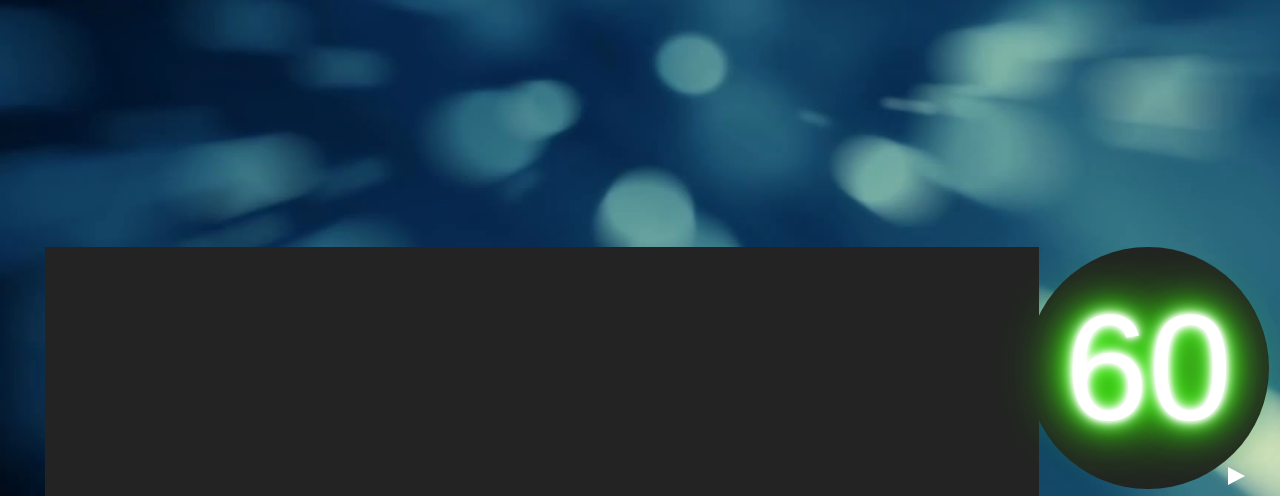
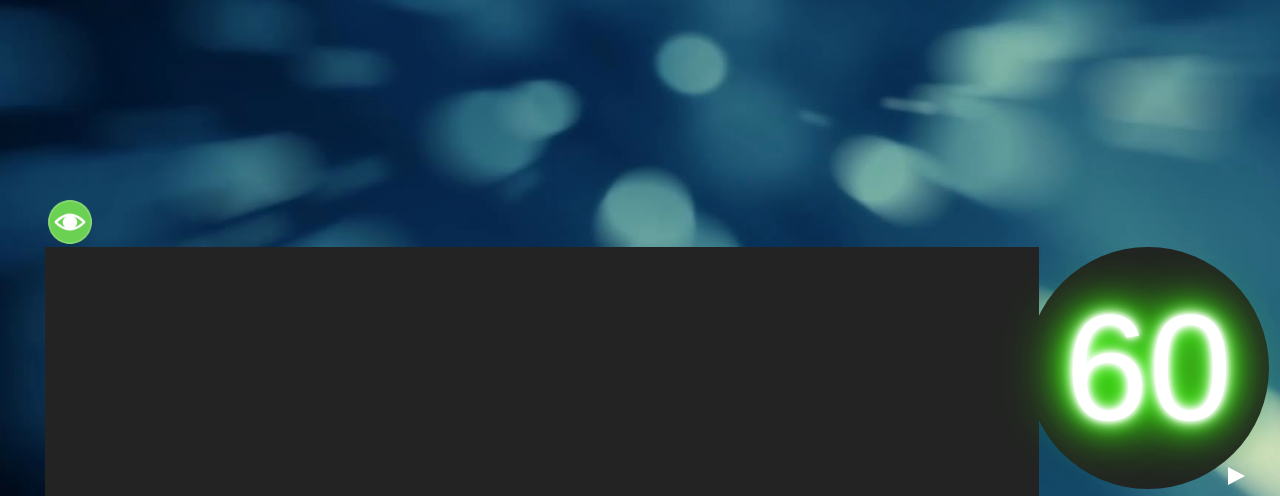
Before and after one commit to hoangdd87/crosswordAOF, a PHP site: page /crosswordaof/question.php in a window 1280 px wide. Shown: the part 286-782 px from the top of the page. Run offline with PHP 8.4, Linux system fonts and the light colour scheme; data comes from the database, SQL or seed files in the repository.

Commit message:
complete

```diff
--- a/model/Question.php
+++ b/model/Question.php
@@ -40,7 +40,8 @@ class Question
      */
     public function getEveryLetterAnswer()
     {
-        return str_split($this->correct_answer);
+        return preg_split('//u', $this->correct_answer, -1, PREG_SPLIT_NO_EMPTY);
+        //return str_split($this->correct_answer);
     }
 
 
--- a/mycss.css
+++ b/mycss.css
@@ -325,3 +325,20 @@ body.fade-out {
     background-color: #ff0019;
     text-decoration: none;
 }
+
+.container > .viewQuestionContainer{
+    position: absolute;
+    left: 30px;
+    bottom: 250px;
+    width: 50px;
+    height: 50px;
+    background: transparent;
+    border: transparent;
+}
+.container > .viewQuestionContainer >.ImageView{
+    position: absolute;
+    top:0px;
+    left: 0px;
+    width: 50px;
+    height: 50px;
+}
--- a/question.php
+++ b/question.php
@@ -44,6 +44,11 @@ $textColor = Colors::getTextAnswerColor($question->status);
             <?= $question_id ?>
         </a>
     </div>
+
+    <button class="viewQuestionContainer" id="viewQuestion" onclick="viewQuestion()">
+        <img alt="view" src="images/view.png" class="ImageView">
+    </button>
+
     <div class="question_area">
         <div id="question_text_area_id" class="question_text_area" style="color: transparent">
             <?= $question->question ?>
@@ -116,6 +121,12 @@ $textColor = Colors::getTextAnswerColor($question->status);
 
     }
 
+    function viewQuestion() {
+        document.getElementById("question_text_area_id").style.color = _question_Text_Color;
+        document.getElementById("viewQuestion").style.display="none";
+
+    }
+
 
 
 </script>
```
Also changed, not shown: images/view.png (added), 1 other file.
